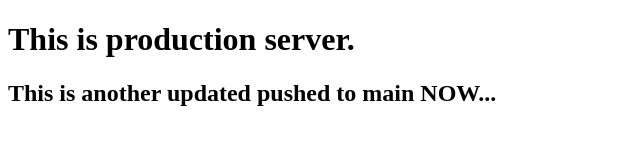
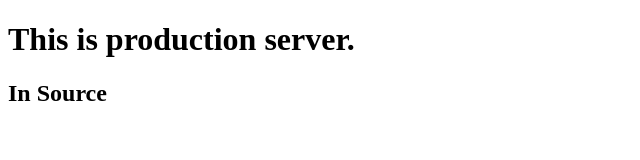
Before and after one commit to adples/github-actions, a plain HTML site: page src/index.html in a window 1280 px wide. Shown: the whole page, without its empty margins (0-640 px from the left). Drawn offline with Linux system fonts and the light colour scheme.

Commit message:
move to src

```diff
--- a/index.html
+++ b/src/index.html
@@ -8,6 +8,6 @@
   </head>
   <body>
     <h1>This is production server.</h1>
-    <h2>This is another updated pushed to main NOW...</h2>
+    <h2>In Source</h2>
   </body>
 </html>
```
Also changed, not shown: 1 other file.
